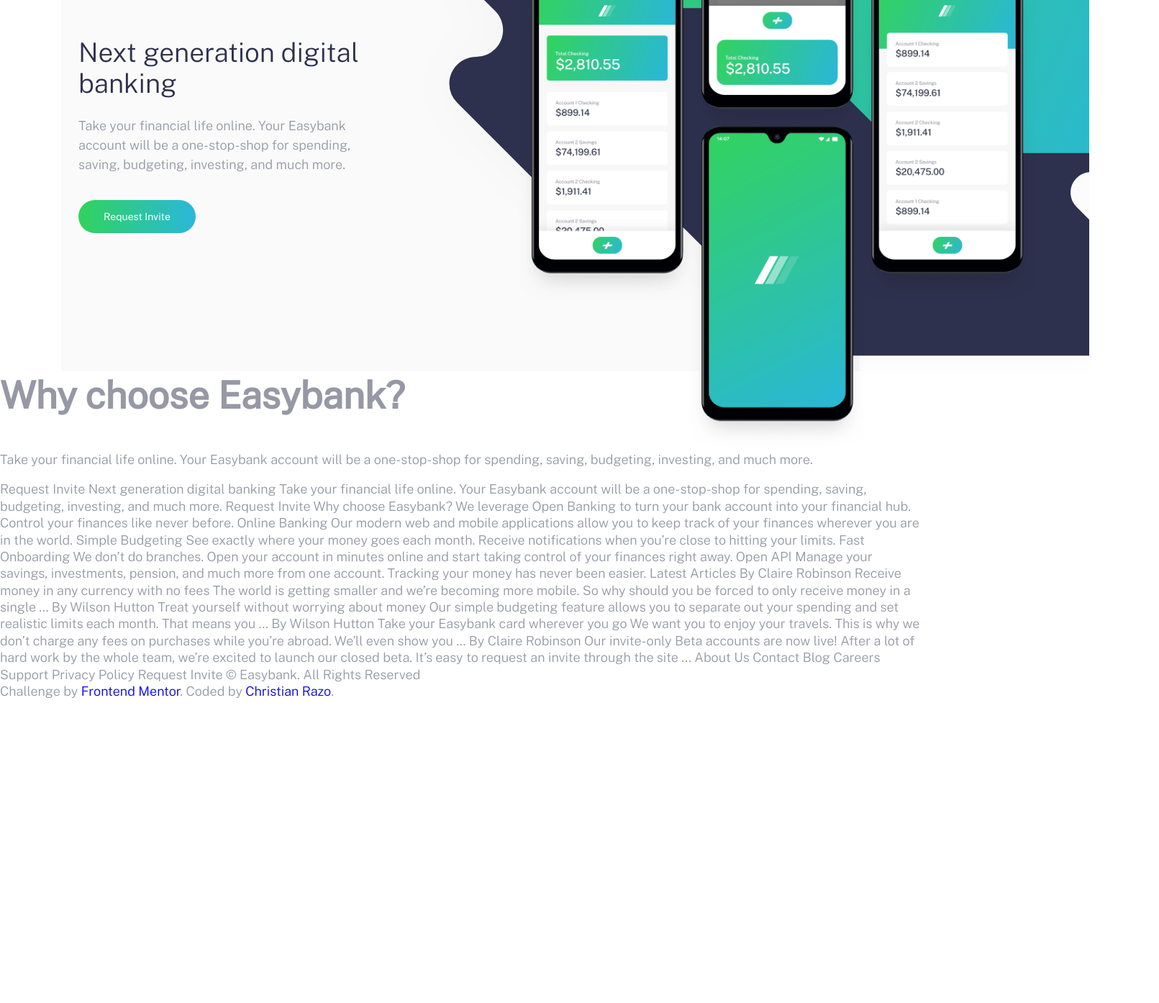
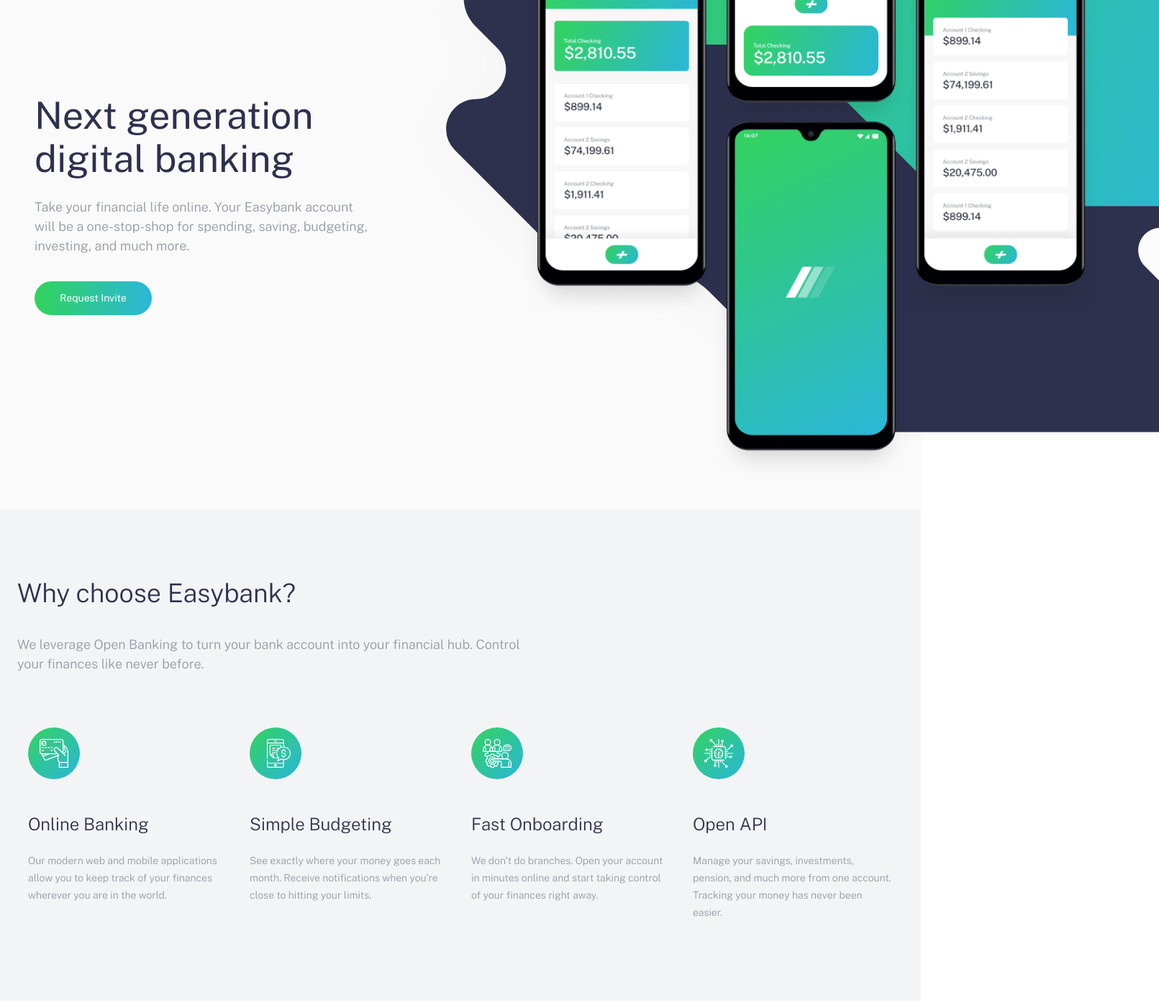
Before and after one commit to Christian-Ra/EasyBank-Landing, a plain HTML site: page index.html in a window 1280 px wide. Shown: the part 220-1614 px from the top of the page at 72% size, 1611 px wide, since content can reach past the window. Before the commit the page ends 1192 px from the top, so only its background shows below. Drawn offline with nearby package versions, Linux system fonts and the light colour scheme.

Commit message:
Feature section complete for mobile and desktop

```diff
--- /dev/null
+++ b/app/scss/_features.scss
@@ -0,0 +1,50 @@
+.feature {
+    background-color: $lightGrayishBlue;
+    text-align: center;
+
+    @include breakpoint-up(medium) {
+        text-align: left;
+    }
+    &__intro {
+        margin-bottom: 3.75rem;
+        @include breakpoint-up(large) {
+            width: 60%;
+        }
+    }
+    &__grid {
+        @include breakpoint-up(medium) {
+            display: flex;
+            flex-wrap: wrap;
+        }
+    }
+    &__item {
+        padding: 0.9375rem;
+        @include breakpoint-up(medium) {
+            flex: 1 0 50%;
+        }
+        @include breakpoint-up(large) {
+            flex: 1;
+        }
+    }
+    &__icon {
+        margin-bottom: 1.875rem;
+        @include breakpoint-up(large) {
+            margin-bottom: 2.75rem;
+        }
+    }
+    &__title {
+        font-size: 1.25rem;
+        color: $darkBlue;
+        font-weight: 300;
+        line-height: 1.15;
+        margin-bottom: 1rem;
+        @include breakpoint-up(large) {
+            font-size: 1.5rem;
+            margin-bottom: 1.5rem;
+        }
+    }
+    &__description {
+        font-size: $font-sm;
+        line-height: 1.5rem;
+    }
+}
--- a/app/scss/_globals.scss
+++ b/app/scss/_globals.scss
@@ -1,6 +1,7 @@
 html {
     font-size: 100%;
     box-sizing: border-box;
+    overflow-x: hidden;
 }
 
 *,
@@ -17,6 +18,7 @@ body {
     color: $grayishBLue;
     font-size: $font-sm;
     font-weight: 300;
+    min-height: 200vh;
 
     @include breakpoint-up(large) {
         font-size: $font-med;
@@ -27,13 +29,37 @@ body {
     }
 }
 
+//Text
 h1,
 h2,
 h3 {
     margin-top: 0;
+    line-height: 1.15;
+    color: $darkBlue;
+}
+h1 {
+    font-weight: 400;
+    font-size: 2.31rem;
+
+    margin-bottom: 1.5rem;
     @include breakpoint-up(large) {
         font-size: $font-xlg;
     }
+}
+
+h2 {
+    font-size: 1.1875rem;
+    margin-bottom: 1.5625rem;
+    //color: $darkBlue;
+    font-weight: 200;
+    @include breakpoint-up(large) {
+        font-size: 2.25rem;
+        margin-bottom: 2.25rem;
+    }
+}
+p {
+    line-height: 1.5;
+    margin-bottom: 2.25rem;
 }
 
 a,
@@ -43,30 +69,49 @@ a:hover {
 }
 
 .container {
-    max-width: 69.375rem;
     margin: 0 auto;
+    max-width: 80rem;
+    //margin: 10px 10px 10px 10px auto;
     &--pall {
-        padding-top: 2.25rem;
+        padding-top: 4.375rem;
         padding-right: 1.5rem;
-        padding-bottom: 2.25rem;
+        padding-bottom: 4.375rem;
         padding-left: 1.5rem;
+
+        @include breakpoint-up(large) {
+            padding-top: 6rem;
+            padding-bottom: 6rem;
+            //padding-left: 2rem;
+            //padding-right: 1rem;
+        }
     }
     &--py {
-        padding-top: 2.25rem;
-        padding-bottom: 2.25rem;
+        padding-top: 4.375rem;
+        padding-bottom: 4.375rem;
     }
     &--px {
         padding-right: 1.5rem;
         padding-left: 1.5rem;
     }
     &--pt {
-        padding-top: 2.25rem;
+        padding-top: 4.375rem;
+
+        @include breakpoint-up(large) {
+            padding-top: 6rem;
+            //padding-left: 2rem;
+            //padding-right: 1rem;
+        }
     }
     &--pr {
         padding-right: 1.5rem;
     }
     &--pb {
-        padding-bottom: 2.25rem;
+        padding-bottom: 4.375rem;
+        @include breakpoint-up(large) {
+            padding-bottom: 6rem;
+            //padding-left: 2rem;
+            //padding-right: 1rem;
+        }
     }
     &--pl {
         padding-left: 1.5rem;
--- a/app/scss/_hero.scss
+++ b/app/scss/_hero.scss
@@ -76,17 +76,5 @@
             height: 100%;
             text-align: left;
         }
-        h1 {
-            font-weight: 300;
-            font-size: 2.31rem;
-            line-height: 1.15;
-            color: $darkBlue;
-            margin-bottom: 1.5rem;
-        }
-
-        p {
-            line-height: 1.5;
-            margin-bottom: 2.25rem;
-        }
     }
 }
--- a/app/scss/style.scss
+++ b/app/scss/style.scss
@@ -4,3 +4,4 @@
 @import "globals";
 @import "header";
 @import "hero";
+@import "features";
--- a/index.html
+++ b/index.html
@@ -22,7 +22,7 @@
     <!-- Feel free to remove these styles or customise in your own stylesheet 👍 -->
   </head>
   <body>
-    <header class="header">
+    <header class="header container container--px">
       <div class="overlay has-fade"></div>
       <nav class="container container--pall flex flex-jc-sb flex-ai-c">
         <a href="/" class="header__logo">
@@ -58,7 +58,7 @@
     </header>
 
     <section class="hero container">
-      <div class="container">
+      <div class="container container--pall">
         <div class="hero__image"></div>
         <div class="hero__text container--pall">
           <h1>Next generation digital banking</h1>
@@ -72,46 +72,72 @@
       </div>
     </section>
 
-    <section class="features">
-      <h2>Why choose Easybank?</h2>
-      <p>
-        Take your financial life online. Your Easybank account will be a
-        one-stop-shop for spending, saving, budgeting, investing, and much more.
-      </p>
-
-      <div class="feature__grid">
-        <div class="feature__item">
-          <div class="feature__icon"></div>
-          <div class="feature__title"></div>
-          <div class="feature__description"></div>
+    <section class="feature">
+      <div class="feature__content container container--pall">
+        <div class="feature__intro">
+          <h2>Why choose Easybank?</h2>
+          <p>
+            We leverage Open Banking to turn your bank account into your
+            financial hub. Control your finances like never before.
+          </p>
+        </div>
+        <div class="feature__grid">
+          <div class="feature__item">
+            <div class="feature__icon">
+              <img src="images/icon-online.svg" alt="Online Icon" />
+            </div>
+            <div class="feature__title">Online Banking</div>
+            <div class="feature__description">
+              Our modern web and mobile applications allow you to keep track of
+              your finances wherever you are in the world.
+            </div>
+          </div>
+          <div class="feature__item">
+            <div class="feature__icon">
+              <img src="images/icon-budgeting.svg" alt="Online Icon" />
+            </div>
+            <div class="feature__title">Simple Budgeting</div>
+            <div class="feature__description">
+              See exactly where your money goes each month. Receive
+              notifications when you’re close to hitting your limits.
+            </div>
+          </div>
+          <div class="feature__item">
+            <div class="feature__icon">
+              <img src="images/icon-onboarding.svg" alt="Online Icon" />
+            </div>
+            <div class="feature__title">Fast Onboarding</div>
+            <div class="feature__description">
+              We don’t do branches. Open your account in minutes online and
+              start taking control of your finances right away.
+            </div>
+          </div>
+          <div class="feature__item">
+            <div class="feature__icon">
+              <img src="images/icon-api.svg" alt="Online Icon" />
+            </div>
+            <div class="feature__title">Open API</div>
+            <div class="feature__description">
+              Manage your savings, investments, pension, and much more from one
+              account. Tracking your money has never been easier.
+            </div>
+          </div>
         </div>
       </div>
     </section>
 
-    Request Invite Next generation digital banking Take your financial life
-    online. Your Easybank account will be a one-stop-shop for spending, saving,
-    budgeting, investing, and much more. Request Invite Why choose Easybank? We
-    leverage Open Banking to turn your bank account into your financial hub.
-    Control your finances like never before. Online Banking Our modern web and
-    mobile applications allow you to keep track of your finances wherever you
-    are in the world. Simple Budgeting See exactly where your money goes each
-    month. Receive notifications when you’re close to hitting your limits. Fast
-    Onboarding We don’t do branches. Open your account in minutes online and
-    start taking control of your finances right away. Open API Manage your
-    savings, investments, pension, and much more from one account. Tracking your
-    money has never been easier. Latest Articles By Claire Robinson Receive
-    money in any currency with no fees The world is getting smaller and we’re
-    becoming more mobile. So why should you be forced to only receive money in a
-    single … By Wilson Hutton Treat yourself without worrying about money Our
-    simple budgeting feature allows you to separate out your spending and set
-    realistic limits each month. That means you … By Wilson Hutton Take your
-    Easybank card wherever you go We want you to enjoy your travels. This is why
-    we don’t charge any fees on purchases while you’re abroad. We’ll even show
-    you … By Claire Robinson Our invite-only Beta accounts are now live! After a
-    lot of hard work by the whole team, we’re excited to launch our closed beta.
-    It’s easy to request an invite through the site ... About Us Contact Blog
-    Careers Support Privacy Policy Request Invite © Easybank. All Rights
-    Reserved
+    Latest Articles By Claire Robinson Receive money in any currency with no
+    fees The world is getting smaller and we’re becoming more mobile. So why
+    should you be forced to only receive money in a single … By Wilson Hutton
+    Treat yourself without worrying about money Our simple budgeting feature
+    allows you to separate out your spending and set realistic limits each
+    month. That means you … By Wilson Hutton Take your Easybank card wherever
+    you go We want you to enjoy your travels. This is why we don’t charge any
+    fees on purchases while you’re abroad. We’ll even show you … By Claire
+    Robinson Our invite-only Beta accounts are now live! After a lot of hard
+    work by the whole team, we’re excited to launch our closed beta. It’s easy
+    to request an invite through the site ... About Us Contact Blog Careers
+    Support Privacy Policy Request Invite © Easybank. All Rights Reserved
 
     <div class="attribution">
       Challenge by
```
Also changed, not shown: app/scss/style.css, 1 other file.
